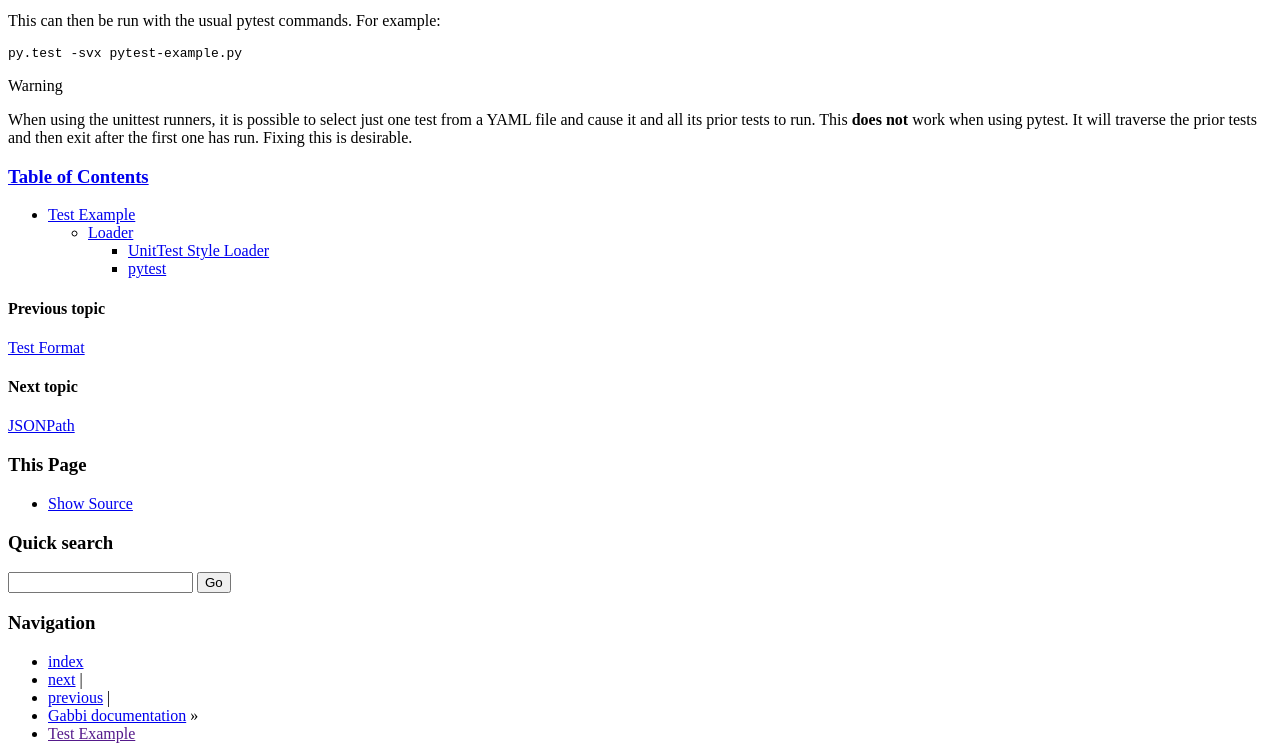
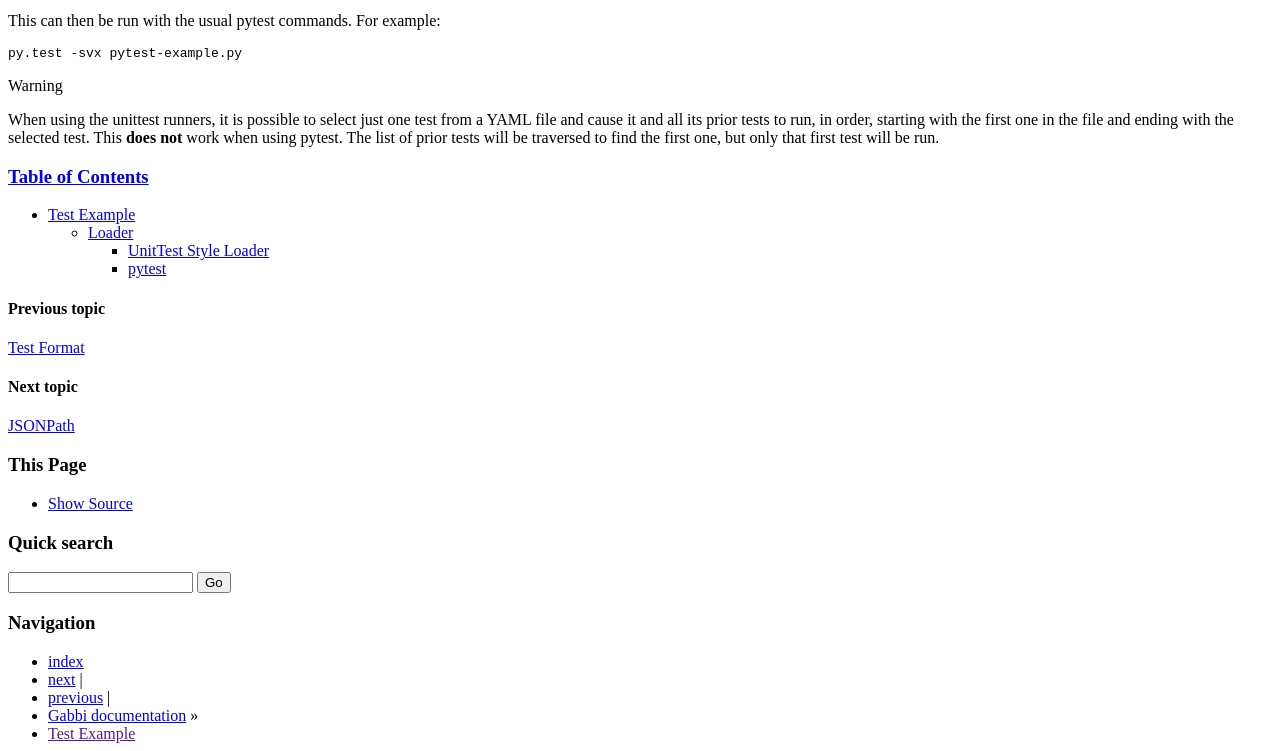
Before and after one commit to cdent/gabbi, a Sphinx documentation site: the page built from docs/source/example.rst, in a window 1280 px wide and 900 px high, scrolled down 4438 px, cut to the strip 149-900 px from the top of the window. Built offline with Sphinx 7.4.7, drawn with Linux system fonts in a browser that asks for light colours; comment, search, counter and statistics services are not loaded.

Commit message:
Make slight improvements to pytest related docs.
This is based on commentary from @FND. There's still plenty of
room for improvement but iteration is good.

```diff
--- a/README.rst
+++ b/README.rst
@@ -14,8 +14,8 @@ more details on features and formats.
 Gabbi is tested with Python 2.7, 3.4, 3.5 and pypy.
 
 Tests can be run using `unittest`_ style test runners, `pytest`_ (with
-one limitation described in the docs) or from the command line with
-a `gabbi-run`_ script.
+one limitation described in the `loader docs`_) or from the command line
+with a `gabbi-run`_ script.
 
 There is a `gabbi-demo`_ repository which provides a tutorial via
 its commit history. The demo builds a simple API using gabbi to
@@ -25,6 +25,7 @@ facilitate test driven development.
 .. _gabbi-demo: https://github.com/cdent/gabbi-demo
 .. _unittest: https://gabbi.readthedocs.org/en/latest/example.html#loader
 .. _pytest: http://pytest.org/
+.. _loader docs: https://gabbi.readthedocs.org/en/latest/example.html#pytest
 .. _gabbi-run: https://gabbi.readthedocs.org/en/latest/runner.html
 
 Purpose
--- a/docs/source/example.rst
+++ b/docs/source/example.rst
@@ -74,9 +74,11 @@ This can then be run with the usual pytest commands. For example::
 
 .. warning:: When using the unittest runners, it is possible to select
              just one test from a YAML file and cause it and all its
-             prior tests to run. This **does not** work when using
-             pytest. It will traverse the prior tests and then exit
-             after the first one has run. Fixing this is desirable.
+             prior tests to run, in order, starting with the first
+             one in the file and ending with the selected test. This
+             **does not** work when using pytest. The list of prior tests
+             will be traversed to find the first one, but only that first
+             test will be run.
 
 .. _source distribution: https://github.com/cdent/gabbi
 .. _the tutorial repo: https://github.com/cdent/gabbi-demo
```
